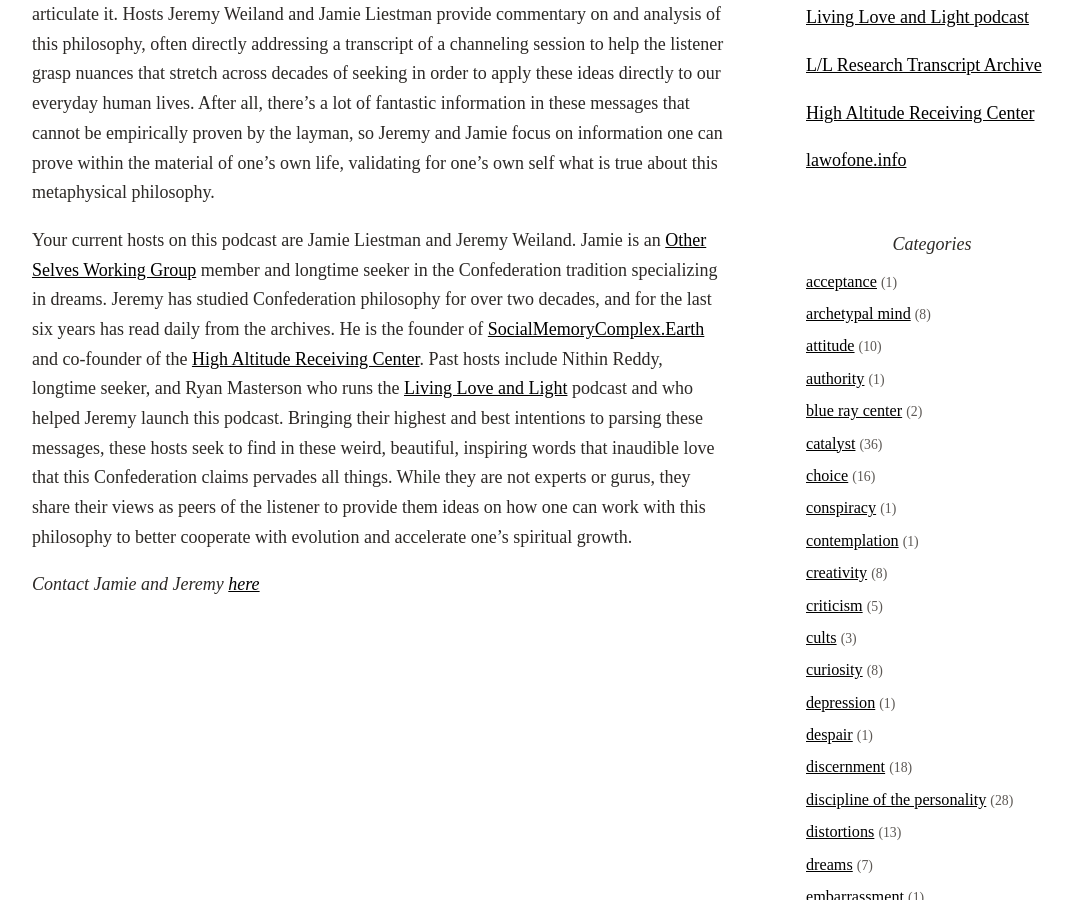
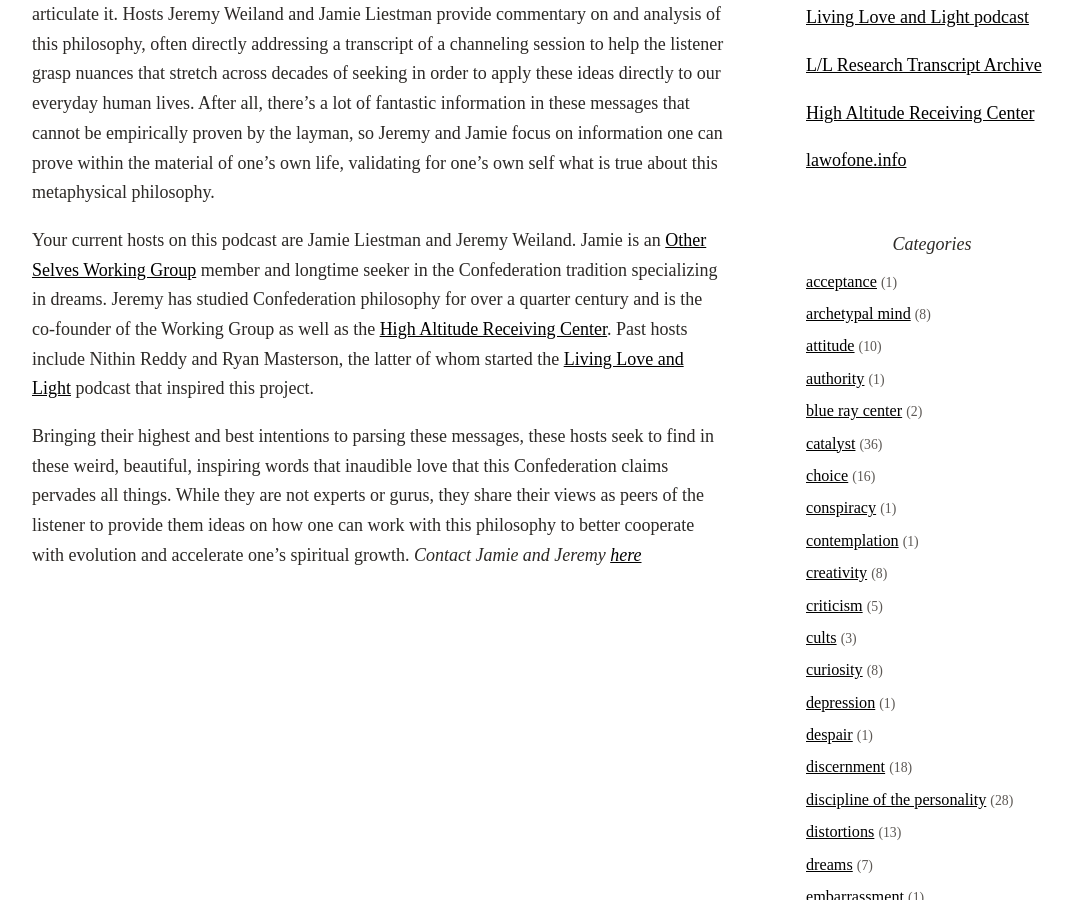
Before and after one commit to oswg/inaudible.show, a Jekyll site: the page built from about.markdown, in a window 1280 px wide and 900 px high, scrolled down 978 px. Shown: the whole window, without its empty margins (95-1168 px from the left). Built offline with Jekyll 4.4.1, drawn with Linux system fonts in a browser that asks for light colours.

Commit message:
reworded about page

```diff
--- a/about.markdown
+++ b/about.markdown
@@ -8,6 +8,6 @@ hero_alt: Jeremy Weiland and Jamie Liestman, hosts of (inaudible)
 
 Welcome to <em>(inaudible)</em>, other selves! On this podcast we dig into a spiritual philosophy popularly known as [the Law of One](http://lawofone.info) and the telepathically received messages that help articulate it. Hosts Jeremy Weiland and Jamie Liestman provide commentary on and analysis of this philosophy, often directly addressing a transcript of a channeling session to help the listener grasp nuances that stretch across decades of seeking in order to apply these ideas directly to our everyday human lives. After all, there's a lot of fantastic information in these messages that cannot be empirically proven by the layman, so Jeremy and Jamie focus on information one can prove within the material of one's own life, validating for one's own self what is true about this metaphysical philosophy.
 
-Your current hosts on this podcast are Jamie Liestman and Jeremy Weiland. Jamie is an [Other Selves Working Group](https://otherselvesworking.group) member and longtime seeker in the Confederation tradition specializing in dreams. Jeremy has studied Confederation philosophy for over two decades, and for the last six years has read daily from the archives. He is the founder of [SocialMemoryComplex.Earth](https://socialmemorycomplex.earth) and co-founder of the [High Altitude Receiving Center](https://har.center). Past hosts include Nithin Reddy, longtime seeker, and Ryan Masterson who runs the [Living Love and Light](https://anchor.fm/ryan-masterson) podcast and who helped Jeremy launch this podcast. Bringing their highest and best intentions to parsing these messages, these hosts seek to find in these weird, beautiful, inspiring words that inaudible love that this Confederation claims pervades all things. While they are not experts or gurus, they share their views as peers of the listener to provide them ideas on how one can work with this philosophy to better cooperate with evolution and accelerate one's spiritual growth.
+Your current hosts on this podcast are Jamie Liestman and Jeremy Weiland. Jamie is an [Other Selves Working Group](https://otherselvesworking.group) member and longtime seeker in the Confederation tradition specializing in dreams. Jeremy has studied Confederation philosophy for over a quarter century and is the co-founder of the Working Group as well as the [High Altitude Receiving Center](https://har.center). Past hosts include Nithin Reddy and Ryan Masterson, the latter of whom started the [Living Love and Light](https://anchor.fm/ryan-masterson) podcast that inspired this project.
 
-<em>Contact Jamie and Jeremy <a href="/contact-us">here</a></em>
+Bringing their highest and best intentions to parsing these messages, these hosts seek to find in these weird, beautiful, inspiring words that inaudible love that this Confederation claims pervades all things. While they are not experts or gurus, they share their views as peers of the listener to provide them ideas on how one can work with this philosophy to better cooperate with evolution and accelerate one's spiritual growth. <em>Contact Jamie and Jeremy <a href="/contact-us">here</a></em>
```
